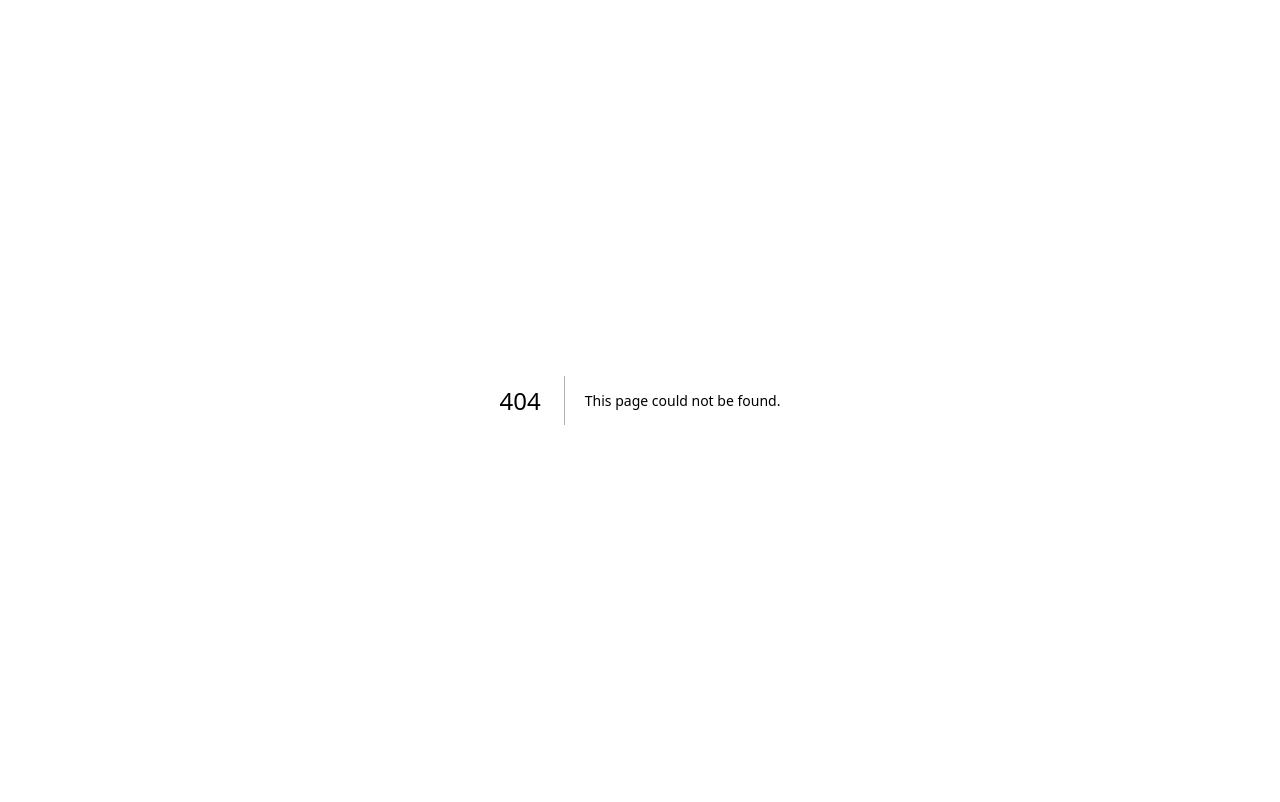
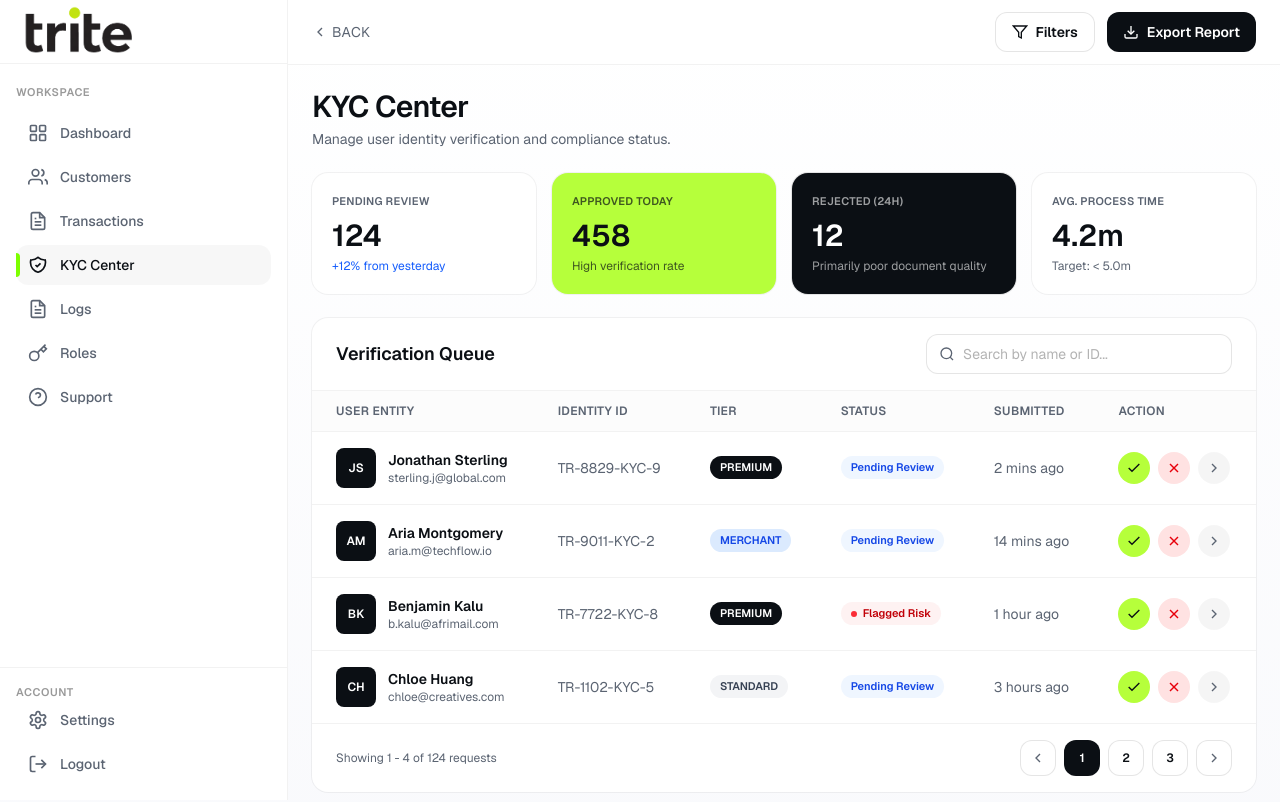
Before and after one commit to Manuel-Vardy/myPay, a Next.js app: page /admin/kyc in a window 1280 px wide. Before the commit this address had no page. Shown: the top 802 px of the page. Built offline with nearby package versions, Linux system fonts and the light colour scheme.

Commit message:
admin folder

```diff
--- a/src/app/dashboard/kyc/page.tsx
+++ b/src/app/admin/kyc/page.tsx
@@ -29,17 +29,17 @@ type ActivityItem = {
 };
 
 const sidebarItems = [
-  { id: "dashboard", label: "Dashboard", href: "/dashboard", icon: LayoutGridIcon },
-  { id: "customers", label: "Customers", href: "/dashboard/customers", icon: UsersIcon },
-  { id: "transactions", label: "Transactions", href: "/dashboard/transactions", icon: ReceiptIcon },
-  { id: "kyc", label: "KYC Center", href: "/dashboard/kyc", icon: ShieldCheckIcon },
-  { id: "logs", label: "Logs", href: "/dashboard", icon: FileTextIcon },
-  { id: "roles", label: "Roles", href: "/dashboard", icon: KeyIcon },
-  { id: "support", label: "Support", href: "/dashboard", icon: HelpCircleIcon },
+  { id: "dashboard", label: "Dashboard", href: "/admin", icon: LayoutGridIcon },
+  { id: "customers", label: "Customers", href: "/admin/customers", icon: UsersIcon },
+  { id: "transactions", label: "Transactions", href: "/admin/transactions", icon: ReceiptIcon },
+  { id: "kyc", label: "KYC Center", href: "/admin/kyc", icon: ShieldCheckIcon },
+  { id: "logs", label: "Logs", href: "/admin", icon: FileTextIcon },
+  { id: "roles", label: "Roles", href: "/admin", icon: KeyIcon },
+  { id: "support", label: "Support", href: "/admin", icon: HelpCircleIcon },
 ];
 
 const bottomItems = [
-  { id: "settings", label: "Settings", href: "/dashboard", icon: SettingsIcon },
+  { id: "settings", label: "Settings", href: "/admin", icon: SettingsIcon },
   { id: "logout", label: "Logout", href: "/login", icon: LogOutIcon },
 ];
 
@@ -210,7 +210,7 @@ export default function DashboardKycPage() {
           <div className="flex h-16 items-center justify-between px-6">
             <div className="flex items-center gap-4">
               <button
-                onClick={() => router.push("/dashboard")}
+                onClick={() => router.push("/admin")}
                 className="flex items-center gap-1 text-sm text-[color:var(--trite-muted)] hover:text-[color:var(--trite-ink)]"
               >
                 <ChevronLeftIcon className="h-4 w-4" />
--- a/src/app/login/page.tsx
+++ b/src/app/login/page.tsx
@@ -9,7 +9,7 @@ export default function LoginPage() {
 
   const handleSubmit = (e: React.FormEvent) => {
     e.preventDefault();
-    router.push("/dashboard");
+    router.push("/merchant");
   };
   return (
     <div className="min-h-[100svh] bg-[#f6f7fb]">
--- a/src/app/dashboard/analytics/page.tsx
+++ b/src/app/merchant/analytics/page.tsx
@@ -6,11 +6,11 @@ import { useRouter } from "next/navigation";
 import { useState } from "react";
 
 const sidebarItems = [
-  { id: "dashboard", label: "Dashboard", href: "/dashboard", icon: LayoutGridIcon },
-  { id: "analytics", label: "Analytics", href: "/dashboard/analytics", icon: BarChartIcon },
-  { id: "transactions", label: "Transactions", href: "/dashboard/transactions", icon: ReceiptIcon },
-  { id: "customers", label: "Customers", href: "/dashboard/customers", icon: CustomersIcon },
-  { id: "settings", label: "Settings", href: "/dashboard/settings", icon: SettingsIcon },
+  { id: "dashboard", label: "Dashboard", href: "/merchant", icon: LayoutGridIcon },
+  { id: "analytics", label: "Analytics", href: "/merchant/analytics", icon: BarChartIcon },
+  { id: "transactions", label: "Transactions", href: "/merchant/transactions", icon: ReceiptIcon },
+  { id: "customers", label: "Customers", href: "/merchant/customers", icon: CustomersIcon },
+  { id: "settings", label: "Settings", href: "/merchant/settings", icon: SettingsIcon },
 ];
 
 const demoSettlements = [
--- a/src/app/dashboard/customers/page.tsx
+++ b/src/app/merchant/customers/page.tsx
@@ -6,11 +6,11 @@ import { useRouter } from "next/navigation";
 import { useMemo, useState } from "react";
 
 const sidebarItems = [
-  { id: "dashboard", label: "Dashboard", href: "/dashboard", icon: LayoutGridIcon },
-  { id: "analytics", label: "Analytics", href: "/dashboard/analytics", icon: BarChartIcon },
-  { id: "transactions", label: "Transactions", href: "/dashboard/transactions", icon: ReceiptIcon },
-  { id: "customers", label: "Customers", href: "/dashboard/customers", icon: UsersIcon },
-  { id: "settings", label: "Settings", href: "/dashboard/settings", icon: SettingsIcon },
+  { id: "dashboard", label: "Dashboard", href: "/merchant", icon: LayoutGridIcon },
+  { id: "analytics", label: "Analytics", href: "/merchant/analytics", icon: BarChartIcon },
+  { id: "transactions", label: "Transactions", href: "/merchant/transactions", icon: ReceiptIcon },
+  { id: "customers", label: "Customers", href: "/merchant/customers", icon: UsersIcon },
+  { id: "settings", label: "Settings", href: "/merchant/settings", icon: SettingsIcon },
 ];
 
 type CustomerTier = "institutional" | "enterprise" | "standard";
--- a/src/app/dashboard/page.tsx
+++ b/src/app/merchant/page.tsx
@@ -6,11 +6,11 @@ import { useRouter } from "next/navigation";
 import { useState } from "react";
 
 const sidebarItems = [
-  { id: "dashboard", label: "Dashboard", href: "/dashboard", icon: LayoutGridIcon },
-  { id: "analytics", label: "Analytics", href: "/dashboard/analytics", icon: BarChartIcon },
-  { id: "transactions", label: "Transactions", href: "/dashboard/transactions", icon: ReceiptIcon },
-  { id: "customers", label: "Customers", href: "/dashboard/customers", icon: UsersIcon },
-  { id: "settings", label: "Settings", href: "/dashboard/settings", icon: SettingsIcon },
+  { id: "dashboard", label: "Dashboard", href: "/merchant", icon: LayoutGridIcon },
+  { id: "analytics", label: "Analytics", href: "/merchant/analytics", icon: BarChartIcon },
+  { id: "transactions", label: "Transactions", href: "/merchant/transactions", icon: ReceiptIcon },
+  { id: "customers", label: "Customers", href: "/merchant/customers", icon: UsersIcon },
+  { id: "settings", label: "Settings", href: "/merchant/settings", icon: SettingsIcon },
 ];
 
 const demoTransactions = [
@@ -103,11 +103,11 @@ export default function DashboardPage() {
                     <button
                       onClick={() => {
                         if (item.id === "analytics") {
-                          router.push("/dashboard/analytics");
+                          router.push("/merchant/analytics");
                         } else if (item.id === "transactions") {
-                          router.push("/dashboard/transactions");
+                          router.push("/merchant/transactions");
                         } else if (item.id === "customers") {
-                          router.push("/dashboard/customers");
+                          router.push("/merchant/customers");
                         } else {
                           setActiveTab(item.id);
                           router.push(item.href);
--- a/src/app/dashboard/settings/page.tsx
+++ b/src/app/merchant/settings/page.tsx
@@ -6,11 +6,11 @@ import { useRouter } from "next/navigation";
 import { useState } from "react";
 
 const sidebarItems = [
-  { id: "dashboard", label: "Dashboard", href: "/dashboard", icon: LayoutGridIcon },
-  { id: "analytics", label: "Analytics", href: "/dashboard/analytics", icon: BarChartIcon },
-  { id: "transactions", label: "Transactions", href: "/dashboard/transactions", icon: ReceiptIcon },
-  { id: "customers", label: "Customers", href: "/dashboard/customers", icon: UsersIcon },
-  { id: "settings", label: "Settings", href: "/dashboard/settings", icon: SettingsIcon },
+  { id: "dashboard", label: "Dashboard", href: "/merchant", icon: LayoutGridIcon },
+  { id: "analytics", label: "Analytics", href: "/merchant/analytics", icon: BarChartIcon },
+  { id: "transactions", label: "Transactions", href: "/merchant/transactions", icon: ReceiptIcon },
+  { id: "customers", label: "Customers", href: "/merchant/customers", icon: UsersIcon },
+  { id: "settings", label: "Settings", href: "/merchant/settings", icon: SettingsIcon },
 ];
 
 export default function SettingsPage() {
--- a/src/app/dashboard/transactions/page.tsx
+++ b/src/app/merchant/transactions/page.tsx
@@ -6,11 +6,11 @@ import { useRouter } from "next/navigation";
 import { useMemo, useState } from "react";
 
 const sidebarItems = [
-  { id: "dashboard", label: "Dashboard", href: "/dashboard", icon: LayoutGridIcon },
-  { id: "analytics", label: "Analytics", href: "/dashboard/analytics", icon: BarChartIcon },
-  { id: "transactions", label: "Transactions", href: "/dashboard/transactions", icon: ReceiptIcon },
-  { id: "customers", label: "Customers", href: "/dashboard/customers", icon: UsersIcon },
-  { id: "settings", label: "Settings", href: "/dashboard/settings", icon: SettingsIcon },
+  { id: "dashboard", label: "Dashboard", href: "/merchant", icon: LayoutGridIcon },
+  { id: "analytics", label: "Analytics", href: "/merchant/analytics", icon: BarChartIcon },
+  { id: "transactions", label: "Transactions", href: "/merchant/transactions", icon: ReceiptIcon },
+  { id: "customers", label: "Customers", href: "/merchant/customers", icon: UsersIcon },
+  { id: "settings", label: "Settings", href: "/merchant/settings", icon: SettingsIcon },
 ];
 
 type TxStatus = "completed" | "pending" | "failed" | "flagged";
```
